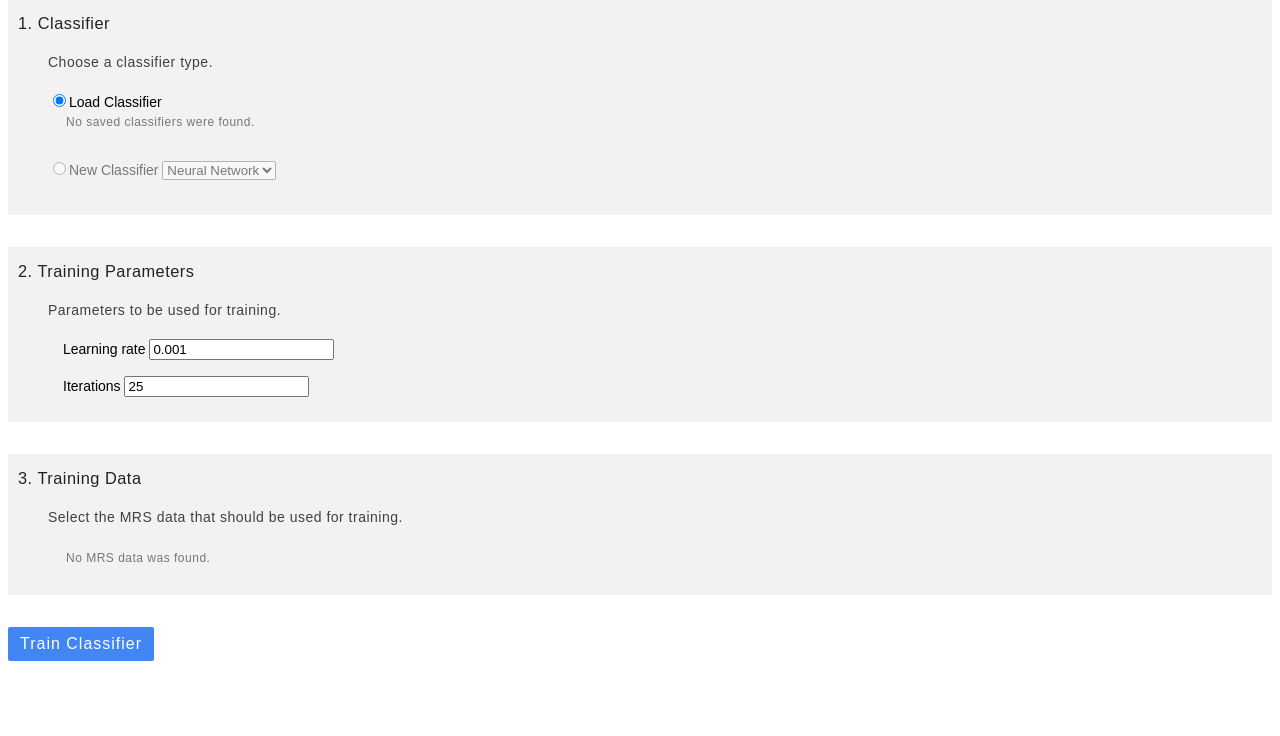
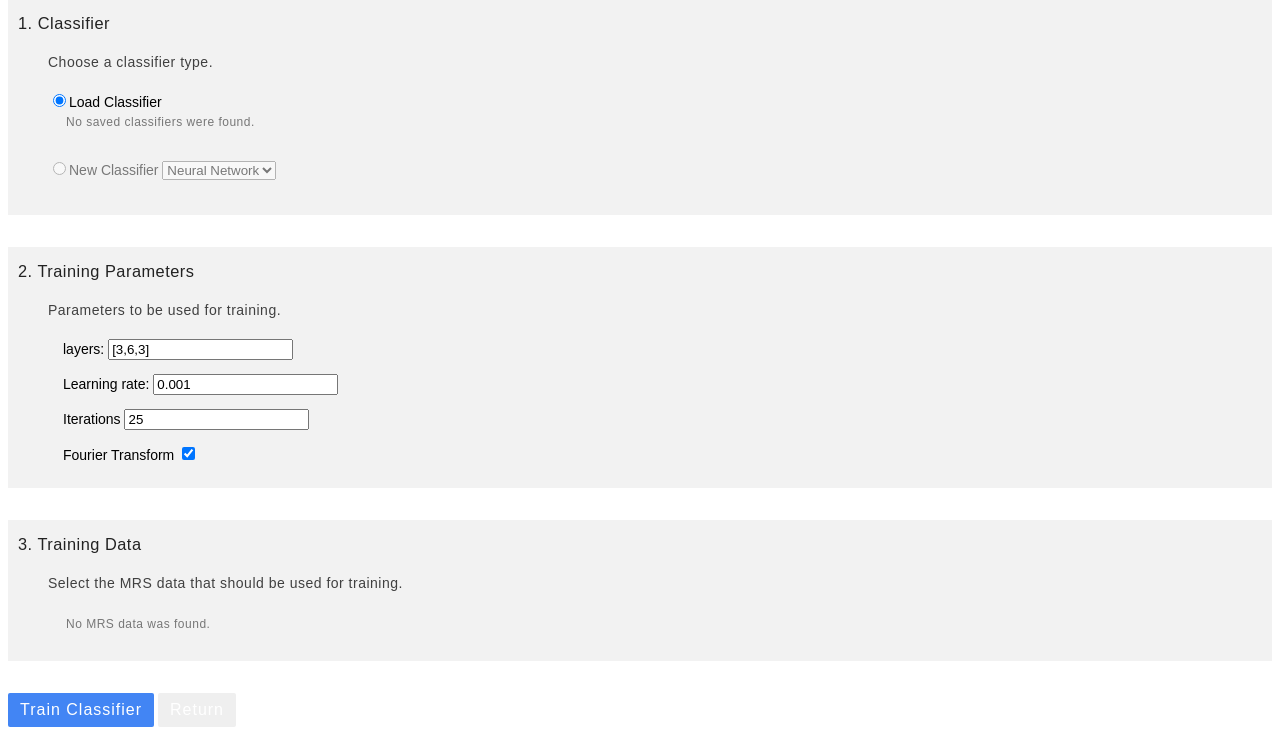
Before and after one commit to gallonp/TumorKiller, a Python web app: template templates/trainclassifier.html in a window 1280 px wide. Shown: the part 64-800 px from the top of the page. Run offline with Jinja, Linux system fonts and the light colour scheme; the template is opened without the code that fills it, so the values that code supplies are empty.

Commit message:
updated UI. have Return button, FFT checkbox and layers setting now

```diff
--- a/server.py
+++ b/server.py
@@ -70,7 +70,7 @@ class MRSDataUploader(webapp2.RequestHandler):
         self.response.out.write('<p>MRS data \"%s\" (%s) was uploaded.</p>' %
             (file_name, group_label))
         self.response.out.write('<p>Database ID: %s</p>' % database_id)
-
+        self.response.out.write('<a href="/">return</a>')
 
 class MRSDataList(webapp2.RequestHandler):
     """Handler for listing uploaded MRS data."""
@@ -128,7 +128,8 @@ class ClassifierUploader(webapp2.RequestHandler):
         conn = ds.CreateSQLiteConnection()
         ds.StoreClassifier(
             conn, classifier_id, classifier_name, classifier_type, classifier)
-        self.response.out.write("Classifier was saved.")
+        self.response.out.write("<p>Classifier was saved.</p>")
+        self.response.out.write('<a href="/">return</a>')
 
 
 class ClassifierTrainer(webapp2.RequestHandler):
--- a/templates/classifydata.html
+++ b/templates/classifydata.html
@@ -34,6 +34,7 @@
     </div>
     <br>
     <input type="submit" value="Classify Data" class="form-button blue-button">
+    <input type="button" onclick="location.href='/';" value="Return"  class="form-button" />
 </form>
 
 </body>
--- a/templates/trainclassifier.html
+++ b/templates/trainclassifier.html
@@ -54,8 +54,8 @@ function updateClassifierSelection(clickedButton) {
                 <input type="radio" class="classifier-option-button" name="load_classifier" value="false">New Classifier
             	<select name="classifier">
                     <option value="NeuralNetwork">Neural Network</option>
-                    <option value="classifier2">Classifier 2</option>
-                    <option value="classifier3">Classifier 3</option>
+                    <option value="Decision Tree">Classifier 2</option>
+                    <option value="Random Forest">Classifier 3</option>
             	</select>
             </div>
         </div>
@@ -69,8 +69,11 @@ function updateClassifierSelection(clickedButton) {
         <div class="section-body">
             <p class="section-description">Parameters to be used for training.</p>
         	<div class="classifier-params">
-                Learning rate <input type="text" name="learning_rate" value="0.001"><br><br>
-            	Iterations <input type="text" name="n_iter" value="25">
+                <p>layers: <input type="text" name="learning_rate" value="[3,6,3]"></p>
+                <p>Learning rate: <input type="text" name="learning_rate" value="0.001"></p>
+            	<p>Iterations <input type="text" name="n_iter" value="25"></p>
+                <p>Fourier Transform <input type="checkbox" name="fft" checked></p>
+
             </div>
         </div>
     </div>
@@ -97,6 +100,7 @@ function updateClassifierSelection(clickedButton) {
     <br>
 
 	<input type="submit" value="Train Classifier" class="form-button blue-button">
+    <input type="button" onclick="location.href='/';" value="Return"  class="form-button" />
 </form>
 
 </body>
--- a/templates/trainingcomplete.html
+++ b/templates/trainingcomplete.html
@@ -34,6 +34,7 @@
             <input type="text" name="classifier_name" placeholder="Enter a name for the classifier" class="text-input" autocomplete="off">
             <br><br>
             <input type="submit" value="Save" class="form-button blue-button" style="font-size:12px">
+            <input type="button" onclick="location.href='/';" value="Return"  class="form-button" />
         </form>
     </div>
 </div>
--- a/templates/uploaddata.html
+++ b/templates/uploaddata.html
@@ -28,6 +28,7 @@
     </div>
     <br>
     <input type="submit" value="Upload" class="form-button blue-button">
+    <input type="button" onclick="location.href='/';" value="Return"  class="form-button" />
 </form>
 
 </body>
```
